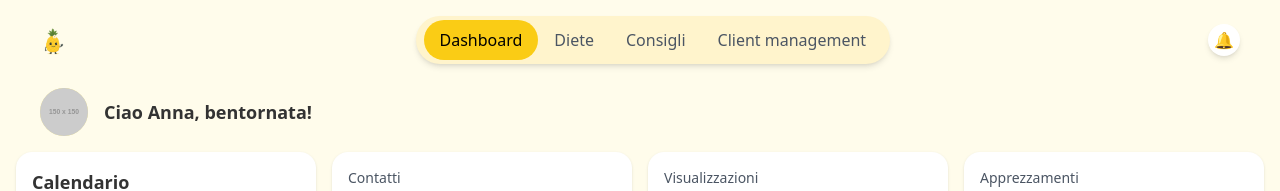
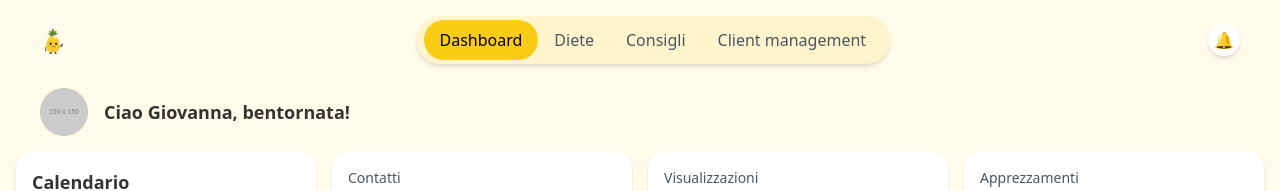
Before and after one commit to Alino777/ainana-dashboard-gemini, a React (Vite) app: page / in a window 1280 px wide. Shown: the top 191 px of the page. Built offline with nearby package versions, Linux system fonts and the light colour scheme.

Commit message:
Update navbar: added logo.png and active tab highlight

```diff
--- a/src/App.jsx
+++ b/src/App.jsx
@@ -7,7 +7,7 @@ export default function App() {
   const [selectedDay, setSelectedDay] = useState("6");
   const [activeSection, setActiveSection] = useState("dashboard");
   const [date, setDate] = useState(new Date());
-  const user = { name: "Anna" };
+  const user = { name: "Giovanna" };
 
   const tabs = [
     { key: "dashboard", label: "Dashboard" },
@@ -64,7 +64,8 @@ export default function App() {
 
   {/* Testo saluto */}
   <div className="text-lg font-semibold text-[#333]">
-    Ciao {user?.name}, bentornata!
+    Ciao {user?.name},
+    bentornata!
   </div>
 </div>
       {/* Contenuto principale */}
```
